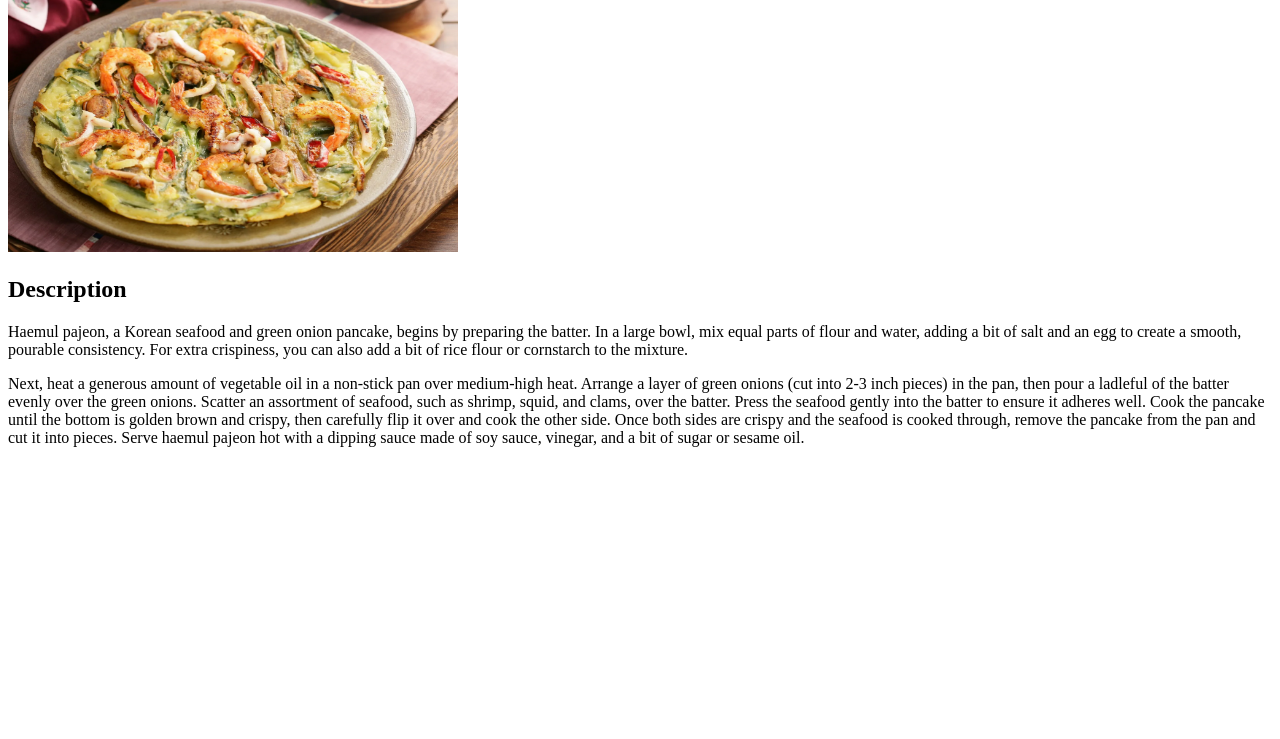
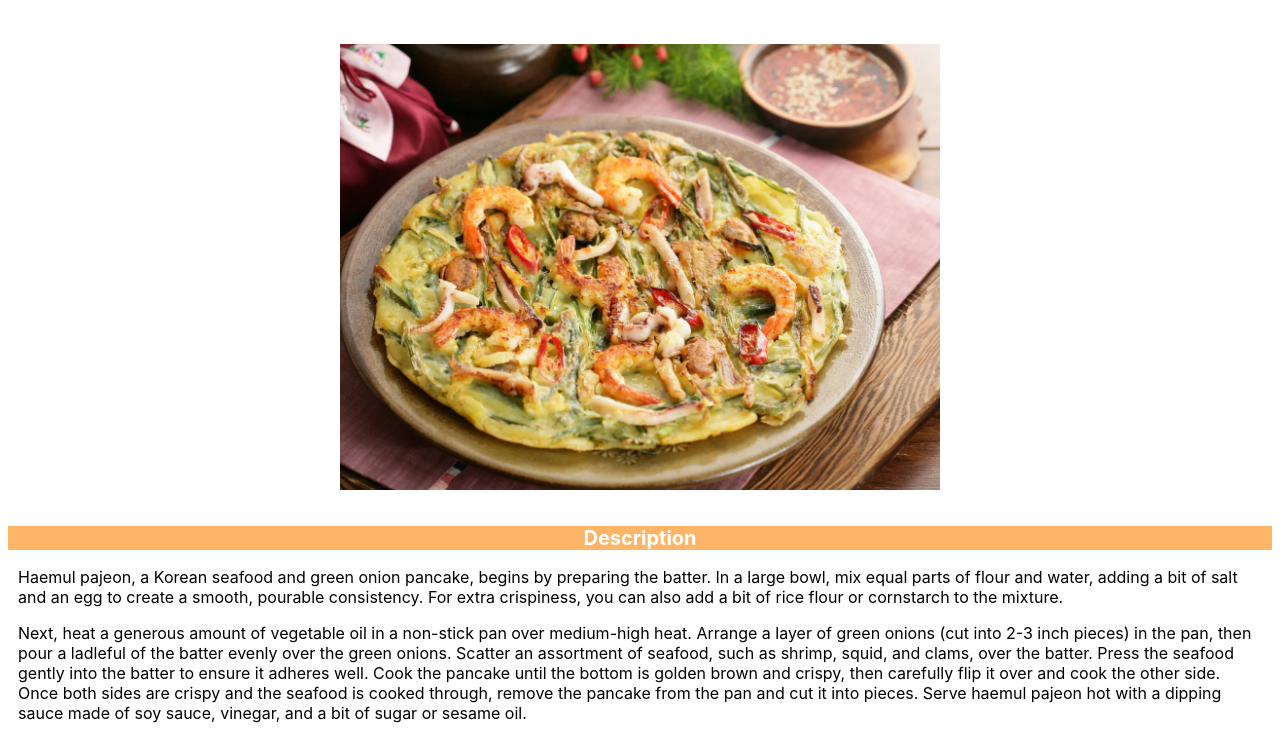
Before and after one commit to cinmon/odin-recipes, a plain HTML site: page recipes/haemul-pajeon.html in a window 1280 px wide. Shown: the part 128-867 px from the top of the page. Before the commit the page ends 800 px from the top, so only its background shows below. Drawn offline with Linux system fonts and the light colour scheme.

Commit message:
Change style of haemul-pajeon.html

```diff
--- a/recipes/haemul-pajeon.html
+++ b/recipes/haemul-pajeon.html
@@ -4,11 +4,12 @@
     <meta charset="UTF-8">
     <meta name="viewport" content="width=device-width, initial-scale=1.0">
     <title>Haemul Pajeon</title>
+    <link rel="stylesheet" href="../style/style.css">
 </head>
 <body>
 
     <h1>Haemul Pajeon</h1>
-    <img src="../img/haemul-pajeon.png" alt="Picture of a Korean dish named Haemul Pajeon" height="300" width="450">
+    <img class="food-pic" src="../img/haemul-pajeon.png" alt="Picture of a Korean dish named Haemul Pajeon">
 
     <h2>Description</h2>
 
```
